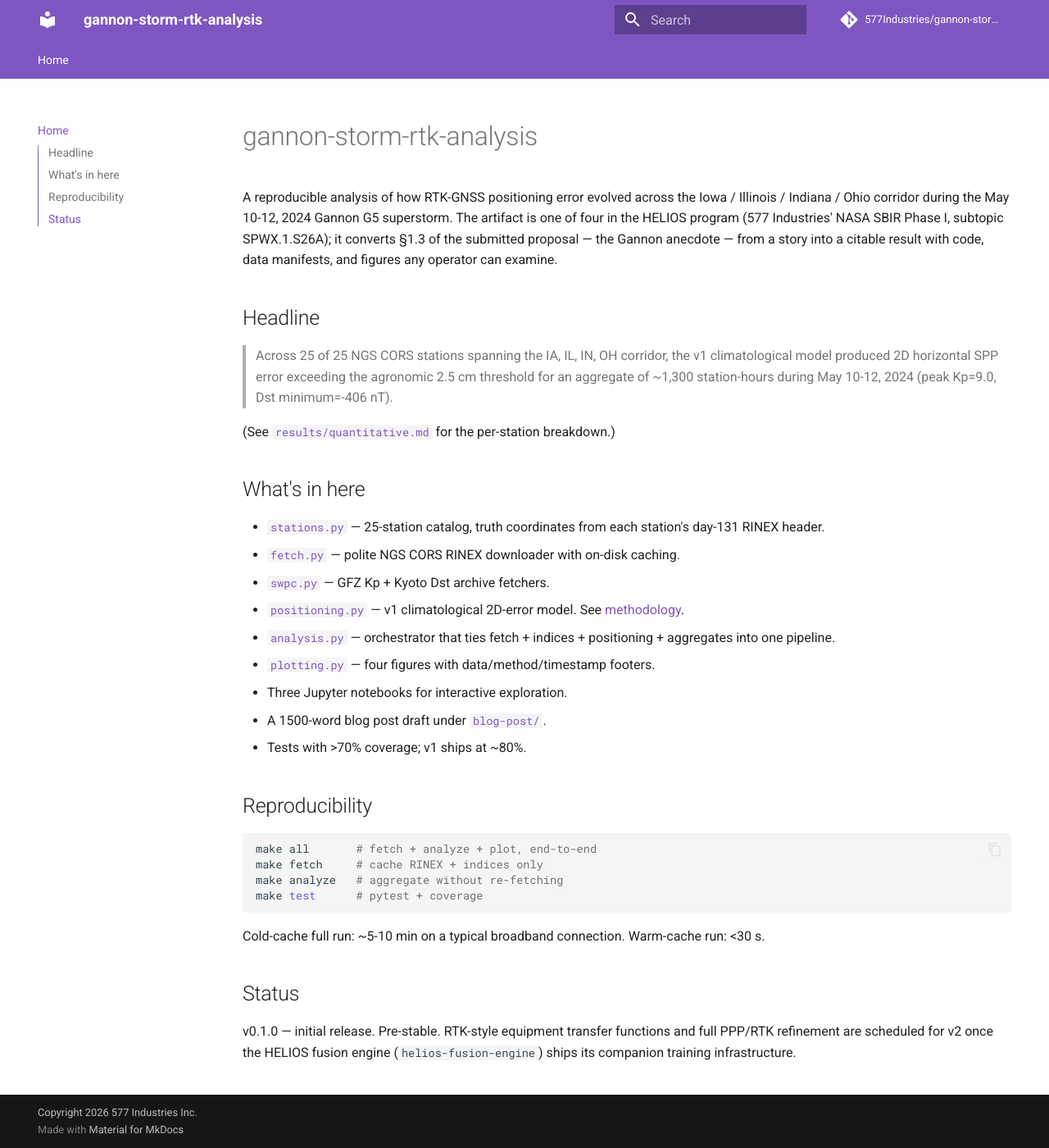
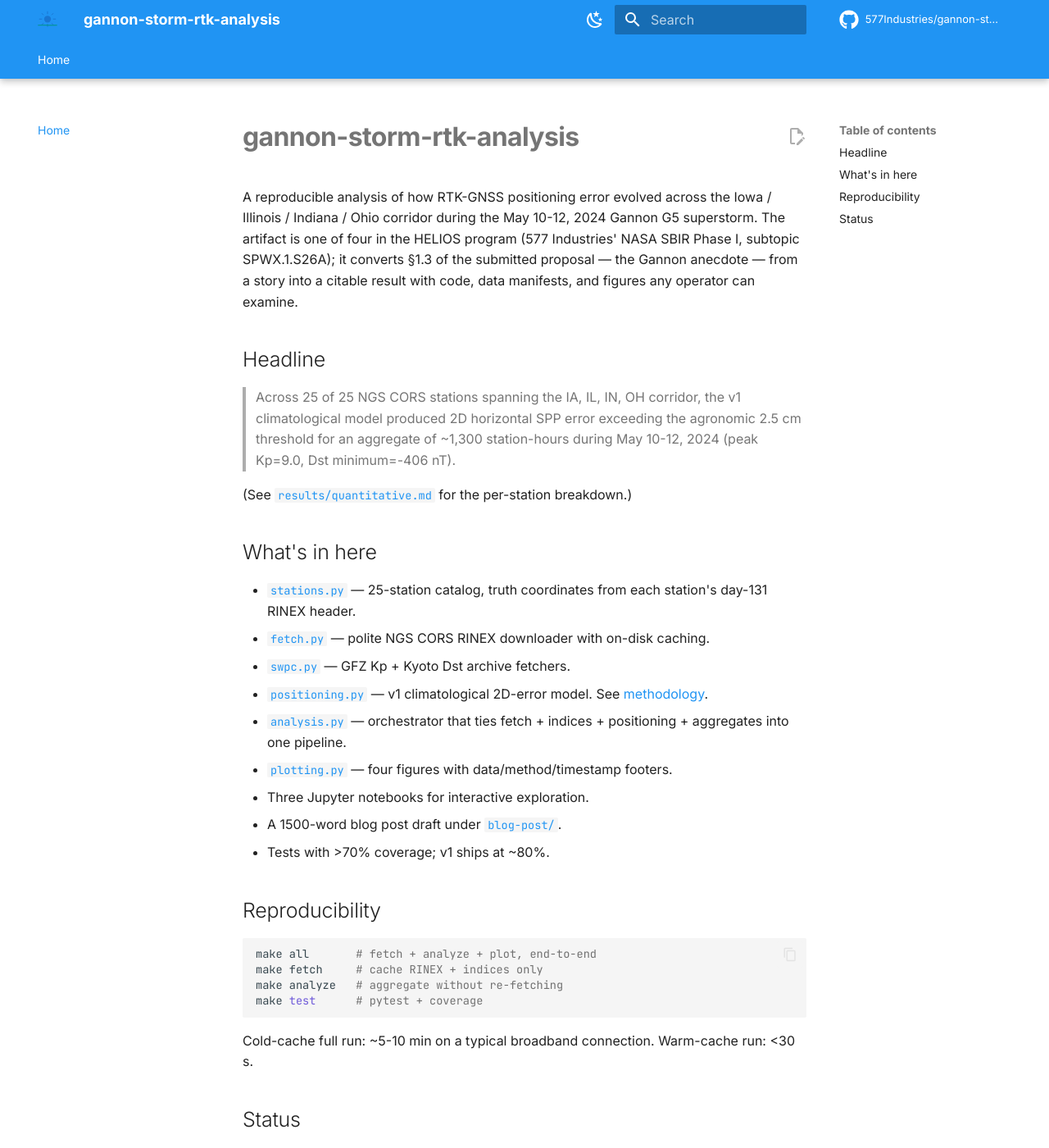
Before and after one commit to 577Industries/gannon-storm-rtk-analysis, an MkDocs documentation site: the page built from docs/index.md, in a window 1280 px wide and 1400 px high. Shown: the whole window at 82% size. Built offline with MkDocs 1.6.1 and Material for MkDocs 9.7.7, drawn with Linux system fonts in a browser that asks for light colours; comment, search, counter and statistics services are not loaded; some of the changed text lies outside the part shown.

Commit message:
feat(pages): deploy artifact docs site with consistent HELIOS visual style
- mkdocs.yml: palette blue/teal, custom HELIOS logo/favicon, Inter/JetBrains Mono fonts,
  git-revision-date-localized + glightbox plugins, edit-on-GitHub links, social footer
- requirements-docs.txt: pin plugin versions
- .github/workflows/pages.yml: GH Actions build + deploy via actions/configure-pages
  + actions/deploy-pages
- docs/assets/{logo,favicon}.svg: shared HELIOS sun-and-horizon motif (copied from
  helios-program for portfolio-wide visual consistency)
- docs/stylesheets/extra.css: typography + dark-mode polish, 'part of HELIOS program'
  footer attribution

Sister site: https://577industries.github.io/helios-program/

```diff
--- /dev/null
+++ b/docs/stylesheets/extra.css
@@ -0,0 +1,31 @@
+/* HELIOS artifact docs — typography + dark-mode polish.
+   Visual identity matches helios-program (the program landing site) but
+   without the custom hero/cards (artifact docs are reference material). */
+
+[data-md-color-scheme="slate"] .md-typeset code {
+  background: rgba(255,255,255,0.06);
+}
+
+.md-typeset h1 {
+  letter-spacing: -0.02em;
+  font-weight: 700;
+}
+
+.md-typeset table:not([class]) {
+  font-size: 0.9rem;
+}
+
+.md-typeset .admonition, .md-typeset details {
+  border-radius: 0.35rem;
+}
+
+/* Subtle "part of the HELIOS program" footer link */
+.md-footer-meta::after {
+  content: "Part of the HELIOS program — see helios-program for the master plan and proposal companion.";
+  display: block;
+  padding: 0.5rem 1rem;
+  font-size: 0.8rem;
+  opacity: 0.7;
+  text-align: center;
+  border-top: 1px solid rgba(255,255,255,0.1);
+}
--- a/mkdocs.yml
+++ b/mkdocs.yml
@@ -1,44 +1,96 @@
 site_name: gannon-storm-rtk-analysis
-site_description: "Retrospective analysis of RTK-GNSS positioning error during the May 10-12, 2024 Gannon G5 superstorm."
-site_url: "https://577industries.github.io/gannon-storm-rtk-analysis/"
-repo_url: "https://github.com/577Industries/gannon-storm-rtk-analysis"
+site_description: Reproducible retrospective of the May 2024 Gannon G5 storm across NGS CORS stations — 577 Industries NASA SBIR Phase I (subtopic SPWX.1.S26A)
+site_url: https://577industries.github.io/gannon-storm-rtk-analysis/
+site_author: 577 Industries Inc.
+repo_url: https://github.com/577Industries/gannon-storm-rtk-analysis
 repo_name: 577Industries/gannon-storm-rtk-analysis
-copyright: "Copyright 2026 577 Industries Inc."
+edit_uri: edit/main/
+copyright: >-
+  Copyright &copy; 2026 577 Industries Inc. — Apache 2.0 license. NASA SBIR Phase I work; no NASA endorsement implied.
+  See <a href="https://577industries.github.io/helios-program/">helios-program</a> for the master plan and proposal companion.
 
 theme:
   name: material
+  logo: assets/logo.svg
+  favicon: assets/favicon.svg
   features:
     - navigation.tabs
+    - navigation.tabs.sticky
     - navigation.sections
-    - toc.integrate
+    - navigation.indexes
+    - navigation.top
+    - navigation.footer
+    - toc.follow
     - search.suggest
+    - search.highlight
     - content.code.copy
+    - content.code.annotate
+    - content.action.edit
   palette:
-    - scheme: default
-      primary: deep purple
-      accent: amber
-    - scheme: slate
-      primary: deep purple
-      accent: amber
+    - media: "(prefers-color-scheme: light)"
+      scheme: default
+      primary: blue
+      accent: teal
+      toggle:
+        icon: material/weather-night
+        name: Switch to dark mode
+    - media: "(prefers-color-scheme: dark)"
+      scheme: slate
+      primary: indigo
+      accent: teal
+      toggle:
+        icon: material/weather-sunny
+        name: Switch to light mode
+  icon:
+    repo: fontawesome/brands/github
+  font:
+    text: Inter
+    code: JetBrains Mono
 
 plugins:
   - search
-  - mkdocstrings:
-      handlers:
-        python:
-          options:
-            docstring_style: google
-            show_source: true
+  - git-revision-date-localized:
+      enable_creation_date: true
+      type: iso_date
+      fallback_to_build_date: true
+  - glightbox
 
 markdown_extensions:
   - admonition
-  - pymdownx.details
-  - pymdownx.highlight
-  - pymdownx.superfences
-  - pymdownx.tabbed
+  - attr_list
+  - footnotes
+  - md_in_html
   - tables
   - toc:
       permalink: true
+      toc_depth: 3
+  - pymdownx.details
+  - pymdownx.emoji:
+      emoji_index: !!python/name:material.extensions.emoji.twemoji
+      emoji_generator: !!python/name:material.extensions.emoji.to_svg
+  - pymdownx.highlight:
+      anchor_linenums: true
+      line_spans: __span
+      pygments_lang_class: true
+  - pymdownx.inlinehilite
+  - pymdownx.superfences
+  - pymdownx.tabbed:
+      alternate_style: true
+  - pymdownx.tasklist:
+      custom_checkbox: true
+
+extra:
+  social:
+    - icon: fontawesome/brands/github
+      link: https://github.com/577Industries/gannon-storm-rtk-analysis
+      name: gannon-storm-rtk-analysis on GitHub
+    - icon: fontawesome/brands/linkedin
+      link: https://www.linkedin.com/company/577-industries/
+      name: 577 Industries on LinkedIn
+  generator: false
+
+extra_css:
+  - stylesheets/extra.css
 
 nav:
   - Home: index.md
--- /dev/null
+++ b/requirements-docs.txt
@@ -0,0 +1,4 @@
+mkdocs-material==9.5.27
+mkdocs-git-revision-date-localized-plugin==1.2.6
+mkdocs-glightbox==0.4.0
+pymdown-extensions==10.9
```
Also changed, not shown: docs/assets/favicon.svg (added), docs/assets/logo.svg (added), 1 other file.
